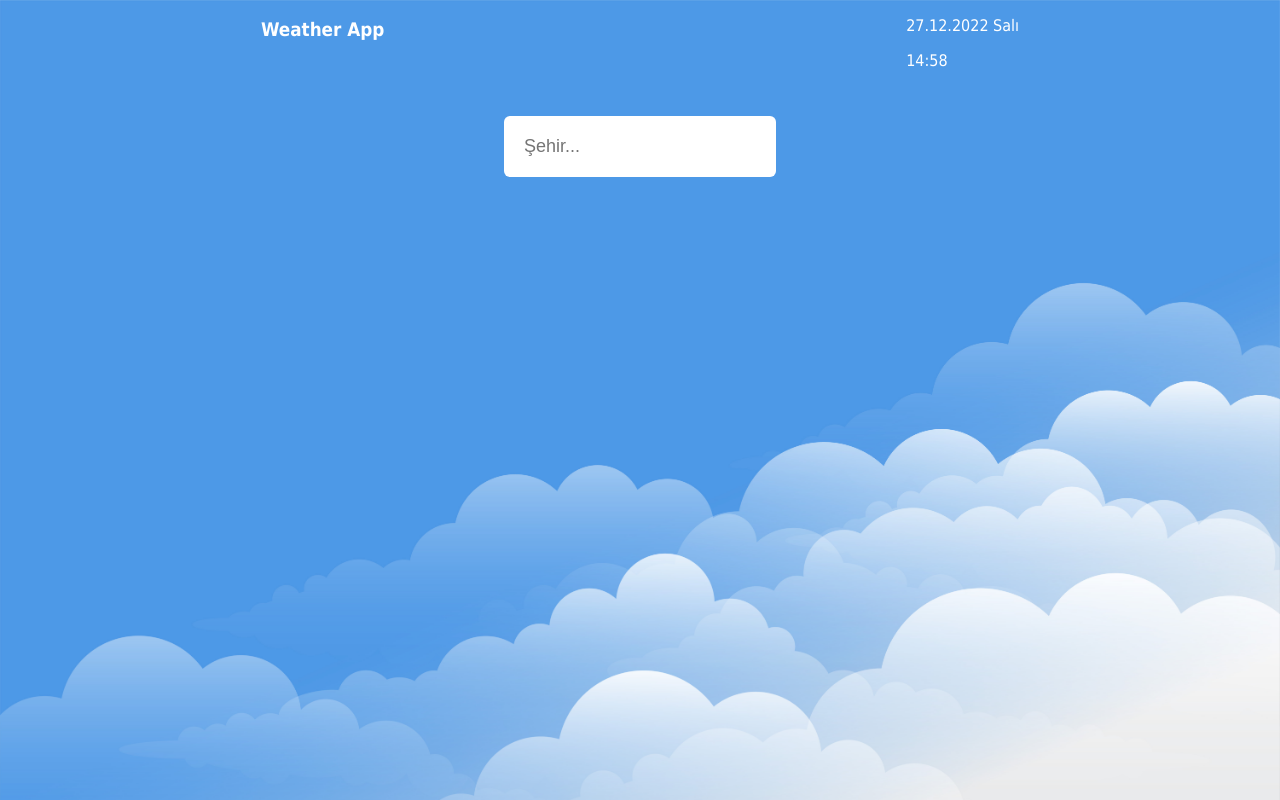
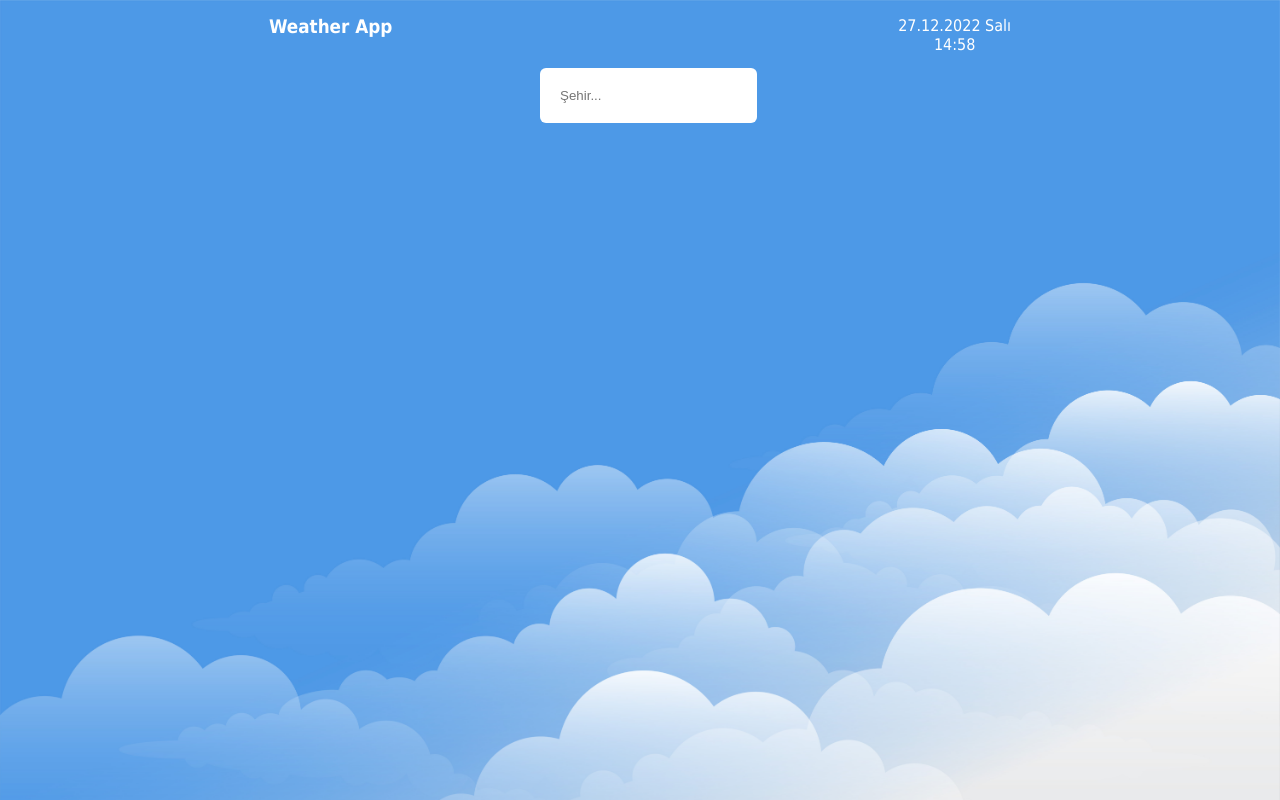
Before and after one commit to Musti2735/weatherApp, a React (Create React App) app: page / in a window 1280 px wide. Built offline with nearby package versions, Linux system fonts and the light colour scheme; no server answers.

Commit message:
commited

```diff
--- a/src/App.css
+++ b/src/App.css
@@ -1,128 +1,148 @@
+* {
+  margin: 0;
+  padding: 0;
+  box-sizing: border-box;
+}
+
+html{
+  font-size: 10px;
+}
+
 body {
   font-family: Tahoma, sans-serif;
-  font-size: 16px;
   background-image: url('../src/assets/cloudly.jpg');
   background-size: cover;
   color: #fff;
+  text-align: center;
+
 
 }
-.svg{
-  width: 10px;
-}
+@media screen and (min-width:300px){
+  html{
+    font-size: 16px;
+  }
 
-.container {
-  display: flex;
-  justify-content: center;
-}
 
-.favoriteList {
-  width: 200px;
+  .info{
+    display: flex;
+  }
+  .info1, .info2{
+    width: 50%;
+
+  }
+  .otherDaysList{
+    display: flex;
+  }
+  .otherDays{
+    width: 100%;
+  }
+  .favoriteList {
+    width: 200px;
+    margin: auto;
+  }
+
 
 }
 
-.weaherCard {
-  width: 600px;
-  padding: 10px;
+/* Container */
+.container {
+  margin: auto;
+  min-width: 200px
 }
 
+
+/*Weather Card */
+.iconFav{
+  font-size: 1.5rem;
+}
+.weaherCard {
+  padding: 1rem;
+
+}
 .info {
+  background-color: rgba(82, 142, 220, 0.5);
+  padding: 1rem;
+  border-radius: 4px;
+  color: #fbfbfb;
+}
+
+.info1 {
   display: flex;
+  padding: 1rem;
   justify-content: center;
-  color: #fbfbfb;
-  text-align: start;
-}
-.info1 {
-  margin: auto;
-  display: flex;
-  width: 50%;
+   align-items: center;
 
 }
 .info1>div{
-  margin: auto;
+  margin: 0.5rem;
 }
 .info1>div>div{
   margin: 8px;
 }
 
 .info2 {
-  margin: auto;
+  padding: 1rem;
   display: flex;
-  width: 50%;
+  justify-content: center;
+  align-items: center;
+
 }
 .info2>div{
-  margin: auto;
+  margin: 0.5rem;
 }
 .info2>div>div{
   margin: 4px;
 }
 .cardItem {
   margin: 20px;
-  text-align: end;
 }
 
 .cityName {
-  font-size: 30px;
-  text-align: center;
+  font-size: 2rem;
   margin: 5px;
 }
 
 .degree {
-  font-size: 40px;
-  text-align: center;
+  font-size: 3rem;
   margin: 5px;
 }
 
 .desc {
-  font-size: 20px;
-  text-align: center;
+  font-size: 1.5rem;
   margin: 5px;
 }
-.image{
-  text-align: center;
-  }
 
 .image >img{
   width: 60px;
 }
 
-.info {
-  display: flex;
-  background-color: rgba(82, 142, 220, 0.5);
-  margin: 10px;
-  padding: 10px;
-  border-radius: 4px;
-  text-align: center;
-}
+
 .hours>div{
   border: #2a63a9 1px solid;
 }
 
+
 .otherDays {
-  width: 100%;
   background-color: rgba(82, 142, 220, 0.5);
-  margin: 10px;
   border-radius: 4px;
-  text-align: center;
-
+  padding: 1rem;
+  margin:1rem;
 }
 
 .otherDays>div{
-margin-top: 8px;
+margin-top: 0.5rem;
 }
 
 .showDays {
   border: none;
   color: #fbfbfb;
-  padding: 15px 10px;
-  text-align: center;
-  font-size: 16px;
+  padding: 1.5rem 1rem;
   transition-duration: 0.4s;
   cursor: pointer;
-  margin: 1px;
-  width: auto;
+  margin: auto;
+  width: 15rem;
   border-radius: 6px;
 }
-
 
 .showDays:hover {
   background-color: #bfdcff;
@@ -130,10 +150,12 @@ margin-top: 8px;
   color: #2a63a9;
   ;
 
+}
 
-}
+/*Form */
 .form{
-  text-align: center;
+width: 200px;
+margin: auto;
 }
 
 .input {
@@ -143,47 +165,32 @@ margin-top: 8px;
   margin-top: 20px;
   padding: 20px;
   color: #2a63a9;
-  font-size: 18px;
+}
 
-
-
+/*Navigation*/
+.header {
+  display: flex;
+  justify-content: space-around;
+  height: 3rem;
+  padding: 1rem;
 }
 
 
-.navigation {
-  display: flex;
-  justify-content: space-around;
+/*Favorite List */
 
 
-}
-
-.navItem {}
-
-.form {
-  margin: 10px;
-}
-
-.card {}
-
-.otherDaysList{
-  display: flex;
-}
-
-.fav{
-
-}
 .favCard {
   display: flex;
   cursor: pointer;
-  align-items: center;
+  text-align: left;
   justify-content: space-between;
   margin-bottom: 5px;
   border-bottom: #2a63a9 0.1px solid;
+  transition: all 0.1s;
 
 }
 .favItem {
   margin: 5px;
-  font-size: 18px;
 
   }
 .favItem>div{
@@ -217,13 +224,11 @@ margin-top: 8px;
   color: #2a63a9;
 }
 
-.favCity{
-  font-size: 16px;
-}
+
 .favDesc{
-  font-size: 10px;
+  font-size: 0.6rem;
 }
 .favDegree{
-  font-size: 22px;
+  font-size: 1.6rem;
   margin: auto;
 }
--- a/src/App.js
+++ b/src/App.js
@@ -14,7 +14,7 @@ function App() {
   const [favorites, setFavorites] = useState(JSON.parse(localStorage.getItem('data')) || [])
 
 
-  function getLocation(){
+  function getLocation() {
     return navigator.geolocation.getCurrentPosition(displayLocationInfo)
   }
 
@@ -23,21 +23,18 @@ function App() {
     const lat = position.coords.latitude;
     const localGeo = `${url}forecast?lat=${lat}&lon=${lon}&lang=tr&appid=${key}&units=metric`
     fetch(localGeo)
-    .then(res=>res.json())
-    .then(localData=>{
-       setDataList(localData.list)
-       setData(localData)
-    })
+      .then(res => res.json())
+      .then(localData => {
+        setDataList(localData.list)
+        setData(localData)
+      })
 
   }
 
+  useEffect(() => {
+    getLocation()
 
-  useEffect(()=>{
-getLocation()
-
-  },[])
-
-
+  }, [])
 
   const fetchData = async () => {
     const result = `${url}forecast?q=${city}&lang=tr&appid=${key}&units=metric`
@@ -68,7 +65,7 @@ getLocation()
 
   return (
     <DataContext.Provider value={allData}>
-      <div className="App">
+      <div className='container'>
 
         <Header />
         <div className='form'>
--- a/src/components/Header.js
+++ b/src/components/Header.js
@@ -30,7 +30,7 @@ function Header() {
     }
 
     return (
-        <div className="navigation">
+        <div className="header">
             <div className="navItem">
             <h3>Weather App</h3>
             </div>
--- a/src/components/WeatherCard.js
+++ b/src/components/WeatherCard.js
@@ -177,9 +177,7 @@ function WeatherCard({ }) {
                     })}
                 </div>
             </div>
-            <div className="favoriteList">
-                <PopularCities />
-            </div>
+
 
 
         </div>
```
